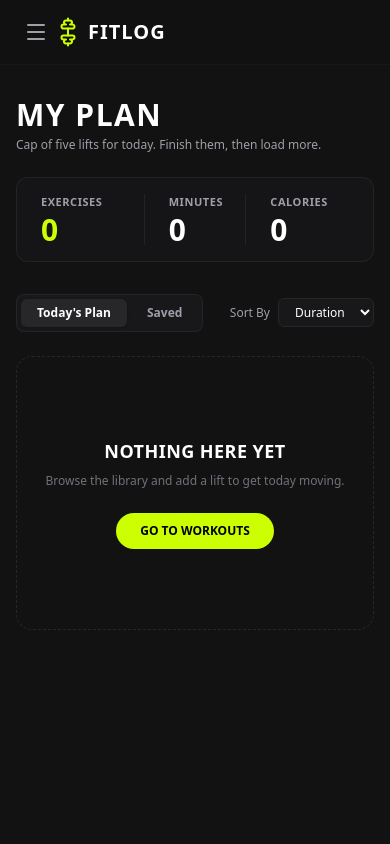
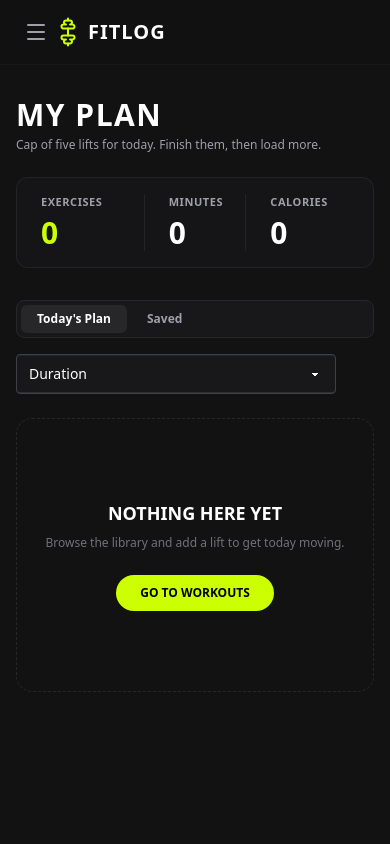
Before and after one commit to FuadAlMaimun-1/FitLog-Project, a Next.js app: page /components/my-plan in a window 390 px wide. Shown: the top 844 px of the page. Built offline with nearby package versions, Linux system fonts and the light colour scheme.

Commit message:
my plan page edited

```diff
--- /dev/null
+++ b/src/app/components/my-plan/MyPlanCard.jsx
@@ -0,0 +1,100 @@
+import Link from "next/link";
+import Image from "next/image";
+import { Check, X, Clock, Flame, Star } from "lucide-react";
+
+const MyPlanCard = ({ workout, activeTab, onRemove, onMarkDone }) => {
+  return (
+    <div className="bg-[#18181b] border border-zinc-800/80 rounded-xl p-4 flex flex-col md:flex-row md:items-center justify-between gap-4 transition-colors hover:border-zinc-700">
+
+      <div className="flex items-center gap-4">
+        {/* Image */}
+        <div className="w-20 h-16 relative rounded-lg overflow-hidden bg-zinc-800 flex-shrink-0">
+          <Image
+            src={workout.image || workout.thumbnail || "/placeholder.jpg"}
+            alt={workout.name || workout.title || "Workout"}
+            fill
+            sizes="80px"
+            className="object-cover"
+          />
+        </div>
+
+        {/* Workout Info */}
+        <div>
+          {/* Name */}
+          <h3 className="font-oswald font-extrabold text-base md:text-lg uppercase text-white tracking-wide">
+            {workout.name || workout.title || "Workout"}
+          </h3>
+
+          {/* Equipment */}
+          <p className="text-xs text-zinc-400 font-medium mb-1">
+            {workout.equipment || "Bodyweight"}
+          </p>
+
+          {/* Stats */}
+          <div className="flex flex-wrap items-center gap-3 text-xs text-zinc-400">
+            {/* Duration */}
+            <span className="flex items-center gap-1">
+              <Clock className="w-3.5 h-3.5 text-zinc-500" />
+              {workout.duration || workout.durationMinutes || 0} min
+            </span>
+
+            <span>•</span>
+
+            {/* Calories */}
+            <span className="flex items-center gap-1">
+              <Flame className="w-3.5 h-3.5 text-zinc-500" />
+              {workout.calories || workout.caloriesBurned || 0} kcal
+            </span>
+
+            <span>•</span>
+
+            {/* Rating */}
+            <span className="flex items-center gap-1 text-zinc-300 font-semibold">
+              <Star className="w-3.5 h-3.5 text-yellow-500 fill-yellow-500" />
+
+              {workout.rating || 4.5}
+            </span>
+          </div>
+        </div>
+      </div>
+
+      {/* =========================
+          RIGHT SIDE
+      ========================== */}
+      <div className="flex items-center gap-2 self-end md:self-auto">
+        {/* View Details */}
+        <Link
+          href={`/workout/${workout.id}`}
+          className="px-4 py-2 border border-zinc-700 text-zinc-300 hover:text-white hover:border-zinc-500 text-xs font-semibold rounded-lg transition-colors"
+        >
+          View Details
+        </Link>
+
+        {/* Mark as Done */}
+        {activeTab === "today" && (
+          <button
+            type="button"
+            onClick={() => onMarkDone(workout)}
+            className="bg-[#ccff00] text-black hover:bg-[#b8e600] px-4 py-2 rounded-lg text-xs font-bold flex items-center gap-1.5 transition-colors"
+          >
+            <Check className="w-3.5 h-3.5 stroke-[3]" />
+
+            <span>Mark as Done</span>
+          </button>
+        )}
+
+        {/* Remove */}
+        <button
+          type="button"
+          onClick={() => onRemove(workout)}
+          className="p-2 text-zinc-500 hover:text-red-300 transition-colors rounded-lg hover:bg-zinc-800"
+          title="Remove"
+        >
+          <X className="w-4 h-4" />
+        </button>
+      </div>
+    </div>
+  );
+};
+
+export default MyPlanCard;
--- a/src/app/components/my-plan/page.jsx
+++ b/src/app/components/my-plan/page.jsx
@@ -1,97 +1,128 @@
 "use client";
 import { useState } from "react";
 import Link from "next/link";
-import Image from "next/image";
-import { Check, X, Clock, Flame, Star } from "lucide-react";
 import { useFitLog } from "@/context/FitLogContext";
+import MyPlanCard from "./MyPlanCard";
 
 const MyPlan = () => {
   const { plan, saved, togglePlan, toggleSaved } = useFitLog();
+
+  const [sortBy, setSortBy] = useState("Duration");
   const [activeTab, setActiveTab] = useState("today");
 
+  // Current tab list
   const currentList = activeTab === "today" ? plan : saved;
 
+  // Copy list for sorting
+  const sortedList = [...currentList];
+
+  // Sort
+  if (sortBy === "Rating") {
+    sortedList.sort((a, b) => b.rating - a.rating);
+  } else if (sortBy === "Duration") {
+    sortedList.sort((a, b) => b.duration - a.duration);
+  } else if (sortBy === "Calories") {
+    sortedList.sort((a, b) => b.caloriesBurned - a.caloriesBurned);
+  }
+
+  // Total minutes
   const totalMinutes = currentList.reduce(
-    (acc, curr) => acc + (Number(curr.duration || curr.durationMinutes) || 0),
-    0,
-  );
-  const totalCalories = currentList.reduce(
-    (acc, curr) => acc + (Number(curr.calories || curr.caloriesBurned) || 0),
+    (acc, curr) => acc + Number(curr.duration || 0),
     0,
   );
 
-  const handleRemove = (item) => {
+  // Total calories
+  const totalCalories = currentList.reduce(
+    (acc, curr) => acc + Number(curr.caloriesBurned || 0),
+    0,
+  );
+
+  // Remove workout
+  const handleRemove = (workout) => {
     if (activeTab === "today") {
-      togglePlan(item);
+      togglePlan(workout);
     } else {
-      toggleSaved(item);
+      toggleSaved(workout);
     }
+  };
+
+  // Mark as done
+  const handleMarkDone = (workout) => {
+    console.log("Workout completed:", workout.name);
   };
 
   return (
     <div className="min-h-screen bg-[#121212] text-white px-4 md:px-8 py-8">
       <div className="max-w-6xl mx-auto">
-        {/* Title Section */}
+        {/* Title */}
         <div className="mb-6">
-          <h1 className="font-oswald font-black text-3xl md:text-4xl uppercase tracking-wider text-white">
+          <h1 className="font-oswald font-black text-3xl md:text-4xl uppercase tracking-wider">
             MY PLAN
           </h1>
+
           <p className="text-zinc-400 text-xs md:text-sm mt-1">
             Cap of five lifts for today. Finish them, then load more.
           </p>
         </div>
 
-        {/* Metrics Summary Row (3 Stat Cards) */}
-        <div className="grid grid-cols-3 bg-[#151518] border border-zinc-800/80 rounded-xl px-6 py-4 md:px-8 md:py-5 mb-8 max-w-7xl mx-auto">
-  {/* Exercises Stat */}
-  <div className="flex flex-col justify-center">
+        {/* Stats */}
+        <div className="grid grid-cols-3 bg-[#151518] border border-zinc-800/80 rounded-xl px-6 py-4 md:px-8 md:py-5 mb-8">
+          {/* Exercises */}
+          <div>
             <p className="text-zinc-400 text-[11px] md:text-xs font-semibold uppercase tracking-wider mb-1">
               Exercises
             </p>
-    <h2 className="font-oswald text-3xl md:text-5xl font-black text-[#ccff00] leading-none">
+
+            <h2 className="font-oswald text-3xl md:text-5xl font-black text-[#ccff00]">
               {currentList.length}
             </h2>
           </div>
 
-  {/* Minutes Stat */}
-  <div className="flex flex-col justify-center border-x border-zinc-800/80 px-6 md:px-10">
+          {/* Minutes */}
+          <div className="border-x border-zinc-800/80 px-6 md:px-10">
             <p className="text-zinc-400 text-[11px] md:text-xs font-semibold uppercase tracking-wider mb-1">
               Minutes
             </p>
-    <h2 className="font-oswald text-3xl md:text-5xl font-black text-white leading-none">
+
+            <h2 className="font-oswald text-3xl md:text-5xl font-black">
               {totalMinutes}
             </h2>
           </div>
 
-  {/* Calories Stat */}
-  <div className="flex flex-col justify-center pl-6 md:pl-10">
+          {/* Calories */}
+          <div className="pl-6 md:pl-10">
             <p className="text-zinc-400 text-[11px] md:text-xs font-semibold uppercase tracking-wider mb-1">
               Calories
             </p>
-    <h2 className="font-oswald text-3xl md:text-5xl font-black text-white leading-none">
+
+            <h2 className="font-oswald text-3xl md:text-5xl font-black">
               {totalCalories}
             </h2>
           </div>
         </div>
 
-        {/* Tabs & Filter Bar */}
-        <div className="flex items-center justify-between mb-6">
-          <div className="bg-zinc-900 p-1 rounded-lg border border-zinc-800/80 flex gap-1">
+        {/* Tabs + Sort */}
+        <div className="flex flex-col md:flex-row md:items-center md:justify-between gap-4 mb-6">
+          {/* Tabs */}
+          <div className="bg-zinc-900 p-1 rounded-lg border border-zinc-800 flex gap-1">
             <button
+              type="button"
               onClick={() => setActiveTab("today")}
-              className={`px-4 py-1.5 rounded-md text-xs font-bold transition-all ${
+              className={`px-4 py-1.5 rounded-md text-xs font-bold ${
                 activeTab === "today"
-                  ? "bg-zinc-800 text-white shadow"
+                  ? "bg-zinc-800 text-white"
                   : "text-zinc-400 hover:text-white"
               }`}
             >
               Today's Plan
             </button>
+
             <button
+              type="button"
               onClick={() => setActiveTab("saved")}
-              className={`px-4 py-1.5 rounded-md text-xs font-bold transition-all ${
+              className={`px-4 py-1.5 rounded-md text-xs font-bold ${
                 activeTab === "saved"
-                  ? "bg-zinc-800 text-white shadow"
+                  ? "bg-zinc-800 text-white"
                   : "text-zinc-400 hover:text-white"
               }`}
             >
@@ -99,103 +130,47 @@ const MyPlan = () => {
             </button>
           </div>
 
-          <div className="flex items-center gap-2 text-xs text-zinc-400">
-            <span>Sort By</span>
-            <select className="bg-zinc-900 border border-zinc-800 rounded-md px-3 py-1 text-white focus:outline-none">
-              <option>Duration</option>
-              <option>Calories</option>
+          {/* Sort */}
+          <select
+            value={sortBy}
+            onChange={(e) => setSortBy(e.target.value)}
+            className="select select-success bg-zinc-900 text-white border-zinc-700"
+          >
+            <option value="Duration">Duration</option>
+            <option value="Calories">Calories</option>
+            <option value="Rating">Rating</option>
           </select>
         </div>
-        </div>
 
-        {/* Loading State */}
-        {currentList.length === 0 ? (
-          /* Empty State */
-          <div className="border border-dashed border-zinc-800 rounded-2xl py-20 flex flex-col items-center justify-center text-center bg-[#151515]/40">
-            <h3 className="font-oswald font-extrabold text-lg uppercase tracking-wide text-white mb-2">
+        {/* Empty State */}
+        {sortedList.length === 0 ? (
+          <div className="border border-dashed border-zinc-800 rounded-2xl py-20 flex flex-col items-center justify-center text-center">
+            <h3 className="font-oswald font-extrabold text-lg uppercase mb-2">
               NOTHING HERE YET
             </h3>
-            <p className="text-zinc-500 text-xs mb-6 max-w-xs">
+
+            <p className="text-zinc-500 text-xs mb-6">
               Browse the library and add a lift to get today moving.
             </p>
+
             <Link
               href="/"
-              className="bg-[#ccff00] text-black font-extrabold text-xs uppercase px-6 py-2.5 rounded-full hover:bg-[#b8e600] transition-colors"
+              className="bg-[#ccff00] text-black font-extrabold text-xs uppercase px-6 py-2.5 rounded-full"
             >
               Go to workouts
             </Link>
           </div>
         ) : (
-          /* Workout Cards List (Horizontal Layout matching Figma) */
+          /* Workout Cards */
           <div className="flex flex-col gap-4">
-            {currentList.map((workout) => (
-              <div
+            {sortedList.map((workout) => (
+              <MyPlanCard
                 key={workout.id}
-                className="bg-[#18181b] border border-zinc-800/80 rounded-xl p-4 flex flex-col md:flex-row md:items-center justify-between gap-4 transition-colors hover:border-zinc-700"
-              >
-                {/* Left: Thumbnail & Info */}
-                <div className="flex items-center gap-4">
-                  <div className="w-20 h-16 relative rounded-lg overflow-hidden bg-zinc-800 flex-shrink-0">
-                    <Image
-                      src={
-                        workout.image || workout.thumbnail || "/placeholder.jpg"
-                      }
-                      alt={workout.title || workout.name || "Workout"}
-                      fill
-                      className="object-cover"
+                workout={workout}
+                activeTab={activeTab}
+                onRemove={handleRemove}
+                onMarkDone={handleMarkDone}
               />
-                  </div>
-                  <div>
-                    <h3 className="font-oswald font-extrabold text-base md:text-lg uppercase text-white tracking-wide">
-                      {workout.title || workout.name}
-                    </h3>
-                    <p className="text-xs text-zinc-400 font-medium mb-1">
-                      {workout.equipment || "Bodyweight"}
-                    </p>
-
-                    {/* Stats Row */}
-                    <div className="flex items-center gap-3 text-xs text-zinc-400">
-                      <span className="flex items-center gap-1">
-                        <Clock className="w-3.5 h-3.5 text-zinc-500" />
-                        {workout.duration || workout.durationMinutes || 0} min
-                      </span>
-                      <span>•</span>
-                      <span className="flex items-center gap-1">
-                        <Flame className="w-3.5 h-3.5 text-zinc-500" />
-                        {workout.calories || workout.caloriesBurned || 0} kcal
-                      </span>
-                      <span>•</span>
-                      <span className="flex items-center gap-1 text-zinc-300 font-semibold">
-                        <Star className="w-3.5 h-3.5 text-yellow-500 fill-yellow-500" />
-                        {workout.rating || 4.5}
-                      </span>
-                    </div>
-                  </div>
-                </div>
-
-                {/* Right: Actions Buttons */}
-                <div className="flex items-center gap-2 self-end md:self-auto">
-                  <Link
-                    href={`/workout/${workout.id}`}
-                    className="px-4 py-2 border border-zinc-700 text-zinc-300 hover:text-white hover:border-zinc-500 text-xs font-semibold rounded-lg transition-colors"
-                  >
-                    View Details
-                  </Link>
-
-                  <button className="bg-[#ccff00] text-black hover:bg-[#b8e600] px-4 py-2 rounded-lg text-xs font-bold flex items-center gap-1.5 transition-colors">
-                    <Check className="w-3.5 h-3.5 stroke-[3]" />
-                    <span>Mark as Done</span>
-                  </button>
-
-                  <button
-                    onClick={() => handleRemove(workout)}
-                    className="p-2 text-zinc-500 hover:text-red-300 transition-colors rounded-lg hover:bg-zinc-800"
-                    title="Remove"
-                  >
-                    <X className="w-4 h-4" />
-                  </button>
-                </div>
-              </div>
             ))}
           </div>
         )}
```
Lines whose indentation alone changed are shown as unchanged.
